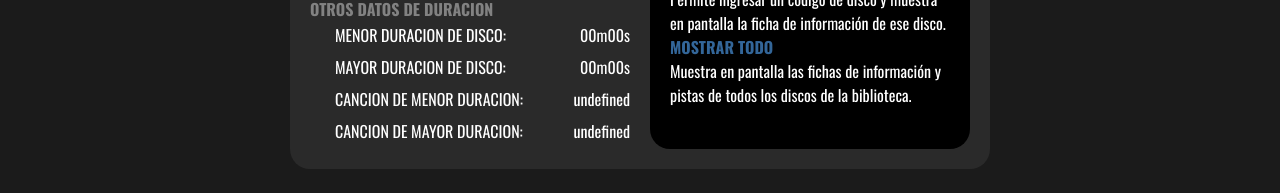
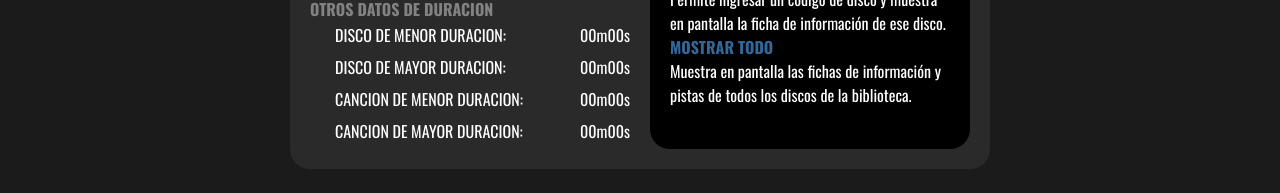
Before and after one commit to joadaro/p1-parcial-1-dwn2cv, a plain HTML site: page index.html in a window 1280 px wide. Both pictures are taken after a click on the button "LIMPIAR PANTALLA". Shown: the part 430-623 px from the top of the page. Drawn offline with nearby package versions, Linux system fonts and the light colour scheme.

Commit message:
Se corrigieron valor undefined de Estadisticas

```diff
--- a/index.html
+++ b/index.html
@@ -5,6 +5,7 @@
     <meta http-equiv="X-UA-Compatible" content="IE=edge">
     <meta name="viewport" content="width=device-width, initial-scale=1.0">
     <title>Colección Privada de Discos</title>
+    <link rel="shortcut icon" href="./images/favicon.ico" type="image/x-icon">
     <link rel="preconnect" href="https://fonts.googleapis.com">
     <link rel="preconnect" href="https://fonts.gstatic.com" crossorigin>
     <link href="https://fonts.googleapis.com/css2?family=Oswald:wght@200;300;400;500;600;700&display=swap" rel="stylesheet">
@@ -70,13 +71,13 @@
                     <p>DISCOS:<span id="discos">0</span></p>
                     <p>CANCIONES:<span id="pistas">0</span></p>
                     <h4 class="subtitulo">DURACION</h4>
-                    <p>TIEMPO TOTAL:<span id="duracion">00h00m00s</span></p>
-                    <p>TIEMPO PROMEDIO POR DISCO:<span id="promdurdiscos">00h00m00s</span></p>
+                    <p>TIEMPO TOTAL:<span id="duracion">00m00s</span></p>
+                    <p>TIEMPO PROMEDIO POR DISCO:<span id="promdurdiscos">00m00s</span></p>
                     <p>TIEMPO PROMEDIO POR CANCION:<span id="promdurpistas">00m00s</span></p>
                     <h4 class="subtitulo">OTROS DATOS DE DURACION</h4>
-                    <p>DISCO DE MENOR DURACION:<span id="menordurdisco">00h00m00s</span></p>
+                    <p>DISCO DE MENOR DURACION:<span id="menordurdisco">00m00s</span></p>
                     <p></p>
-                    <p>DISCO DE MAYOR DURACION:<span id="mayordurdisco">00h00m00s</span></p>
+                    <p>DISCO DE MAYOR DURACION:<span id="mayordurdisco">00m00s</span></p>
                     <p></p>
                     <p>CANCION DE MENOR DURACION:<span id="menordurpista">00m00s</span></p>
                     <p></p>
--- a/js/global.js
+++ b/js/global.js
@@ -117,9 +117,9 @@ const biblioteca = {
         }
     },
     getMinDurationTrack: function(){ // Devuelve la pista de menor duración en toda la biblioteca
+        let returnTrack = new Track('',0);;
         if(this.discos.length){
             let minTrack;
-            let returnTrack;
             let min = maxSecs + 1;
             for (let disco of this.discos){
                 minTrack = this.getAlbumMinTime(disco);
@@ -130,13 +130,13 @@ const biblioteca = {
             }
             return returnTrack;
         } else {
-            return 0;
+            return returnTrack;
         }
     },
     getMaxDurationTrack: function(){ // Devuelve la pista de mayor duración en toda la biblioteca
+        let returnTrack = new Track('',0);;
         if(this.discos.length){
             let maxTrack;
-            let returnTrack;
             let max = minSecs - 1;
             for (let disco of this.discos){
                 maxTrack = this.getAlbumMaxTime(disco);
@@ -147,7 +147,7 @@ const biblioteca = {
             }
             return returnTrack;
         } else {
-            return 0;
+            return returnTrack;
         }
     },
     updateInfo: function(){
--- a/js/index.js
+++ b/js/index.js
@@ -70,13 +70,13 @@ function limpiarListado(){
             <p>DISCOS:<span id="discos">0</span></p>
             <p>CANCIONES:<span id="pistas">0</span></p>
             <h4 class="subtitulo">DURACION</h4>
-            <p>TIEMPO TOTAL:<span id="duracion">00h00m00s</span></p>
-            <p>TIEMPO PROMEDIO POR DISCO:<span id="promdurdiscos">00h00m00s</span></p>
+            <p>TIEMPO TOTAL:<span id="duracion">00m00s</span></p>
+            <p>TIEMPO PROMEDIO POR DISCO:<span id="promdurdiscos">00m00s</span></p>
             <p>TIEMPO PROMEDIO POR CANCION:<span id="promdurpistas">00m00s</span></p>
             <h4 class="subtitulo">OTROS DATOS DE DURACION</h4>
-            <p>MENOR DURACION DE DISCO:<span id="menordurdisco">00h00m00s</span></p>
+            <p>DISCO DE MENOR DURACION:<span id="menordurdisco">00m00s</span></p>
             <p></p>
-            <p>MAYOR DURACION DE DISCO:<span id="mayordurdisco">00h00m00s</span></p>
+            <p>DISCO DE MAYOR DURACION:<span id="mayordurdisco">00m00s</span></p>
             <p></p>
             <p>CANCION DE MENOR DURACION:<span id="menordurpista">00m00s</span></p>
             <p></p>
```
